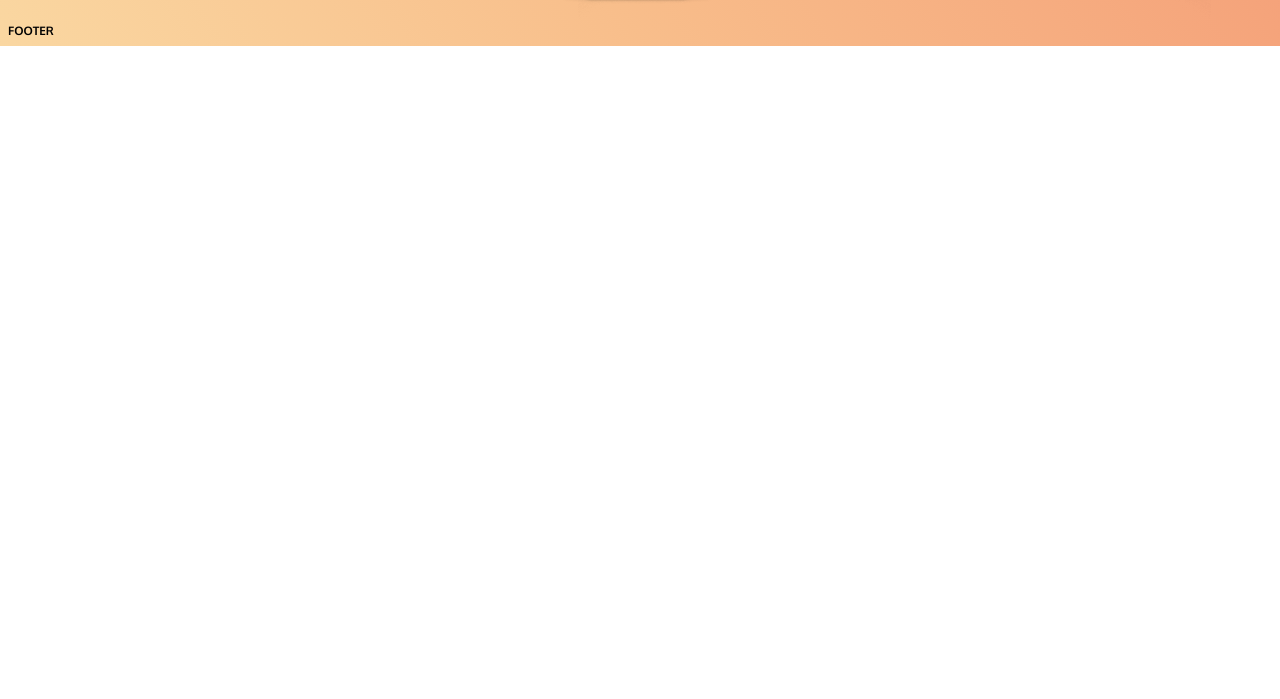
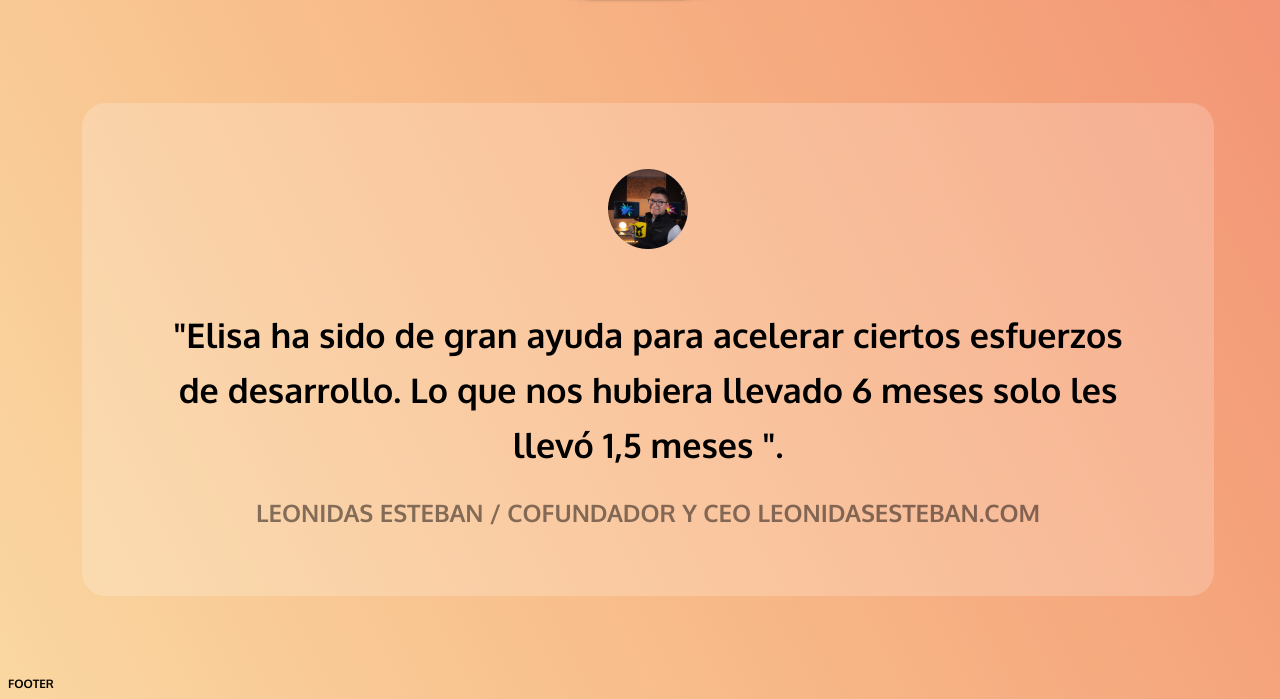
Before and after one commit to santialejo97/Portafolios, a plain HTML site: page portafolio-elisa/Portafolio-base/index.html in a window 1280 px wide. Shown: the part 1841-2540 px from the top of the page. Before the commit the page ends 1887 px from the top, so only its background shows below. Drawn offline with Linux system fonts and the light colour scheme.

Commit message:
proyecto Elisa
Se avanza en la vista

```diff
--- a/portafolio-elisa/Portafolio-base/css/index.css
+++ b/portafolio-elisa/Portafolio-base/css/index.css
@@ -233,3 +233,44 @@ a{
   width: 176px;
   padding: 7px 20px;
 }
+
+/* Opinio */
+.opinio{
+  display: flex;
+  justify-content: center;
+  align-items: center;
+  margin: 80px 0;
+}
+
+.opinio_info{
+  display: flex;
+  flex-direction: column;
+  justify-content: center;
+  align-items: center;
+  width: 1132px;
+  height: 493px;
+  padding: 80px;
+  background: rgba(255, 255, 255, 0.2);
+  border-radius: 24px;
+}
+
+.opinio_info img{
+  width: 80px;
+  height: 80px;
+  margin-bottom: 24px;
+}
+
+.opinio_info p{
+  margin-bottom: 24px;
+  font-size: 34px;
+  text-align: center;
+  line-height: 55px;
+  font-weight: bold;
+}
+
+.opinio_info h5{
+  color: #0F0A0A;
+  opacity: 0.5;
+  font-size: 24px;
+  line-height: 34px;
+}
--- a/portafolio-elisa/Portafolio-base/index.html
+++ b/portafolio-elisa/Portafolio-base/index.html
@@ -82,6 +82,14 @@
       <img src="images/imgtecnologia.png" alt="curso">
     </div>
   </section>
+
+  <section class="opinio">
+    <div class="opinio_info">
+      <img src="images/user.png" alt="usuario">
+      <p>"Elisa ha sido de gran ayuda para acelerar ciertos esfuerzos de desarrollo. Lo que nos hubiera llevado 6 meses solo les llevó 1,5 meses ".</p>
+      <h5>LEONIDAS ESTEBAN / COFUNDADOR Y CEO LEONIDASESTEBAN.COM</h5>
+    </div>
+  </section>
   <footer>
     <h3>FOOTER</h3>
   </footer>
```
Also changed, not shown: portafolio-elisa/Portafolio-base/images/Vector.svg (deleted), portafolio-elisa/Portafolio-base/images/Vector2.svg (deleted), portafolio-elisa/Portafolio-base/images/user.png (added).
